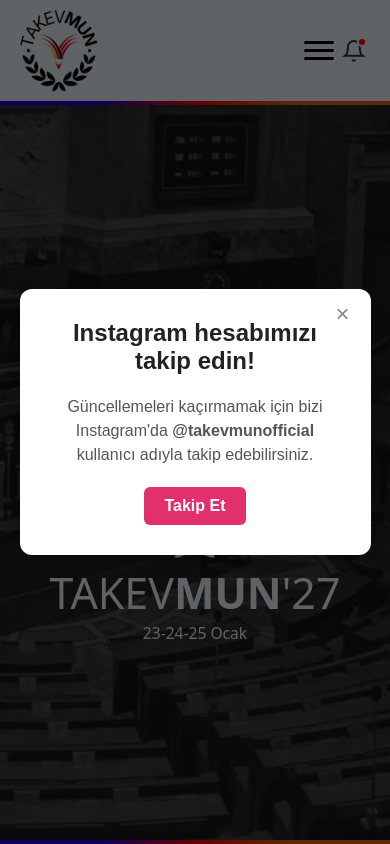
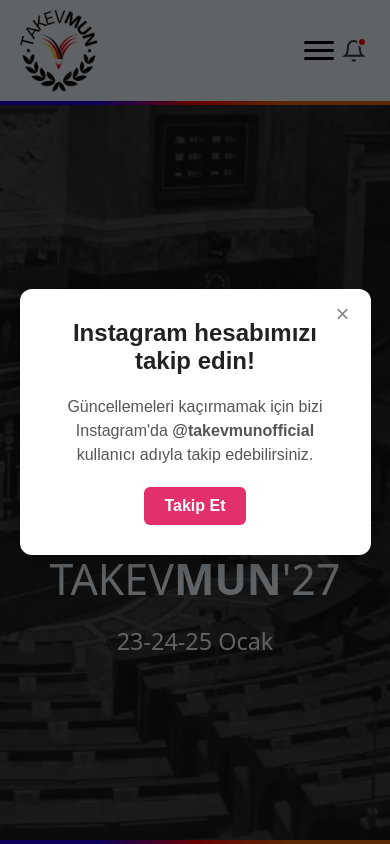
Before and after one commit to isoyigido/takevmun, a plain HTML site: page index.html in a window 390 px wide. Shown: the top 844 px of the page. Drawn offline with Linux system fonts and the light colour scheme.

Commit message:
fix: fix styling

```diff
--- a/style/main-page.css
+++ b/style/main-page.css
@@ -144,11 +144,13 @@
 
 @media screen and (max-width: 1200px) {
     .title h1 {
+        margin: 1vh 0;
         font-size: 11svw;
     }
 
     .title h2 {
-        font-size: 4svw;
+        font-size: 6svw;
+        margin: 1vh 0;
     }
 }
 
```
